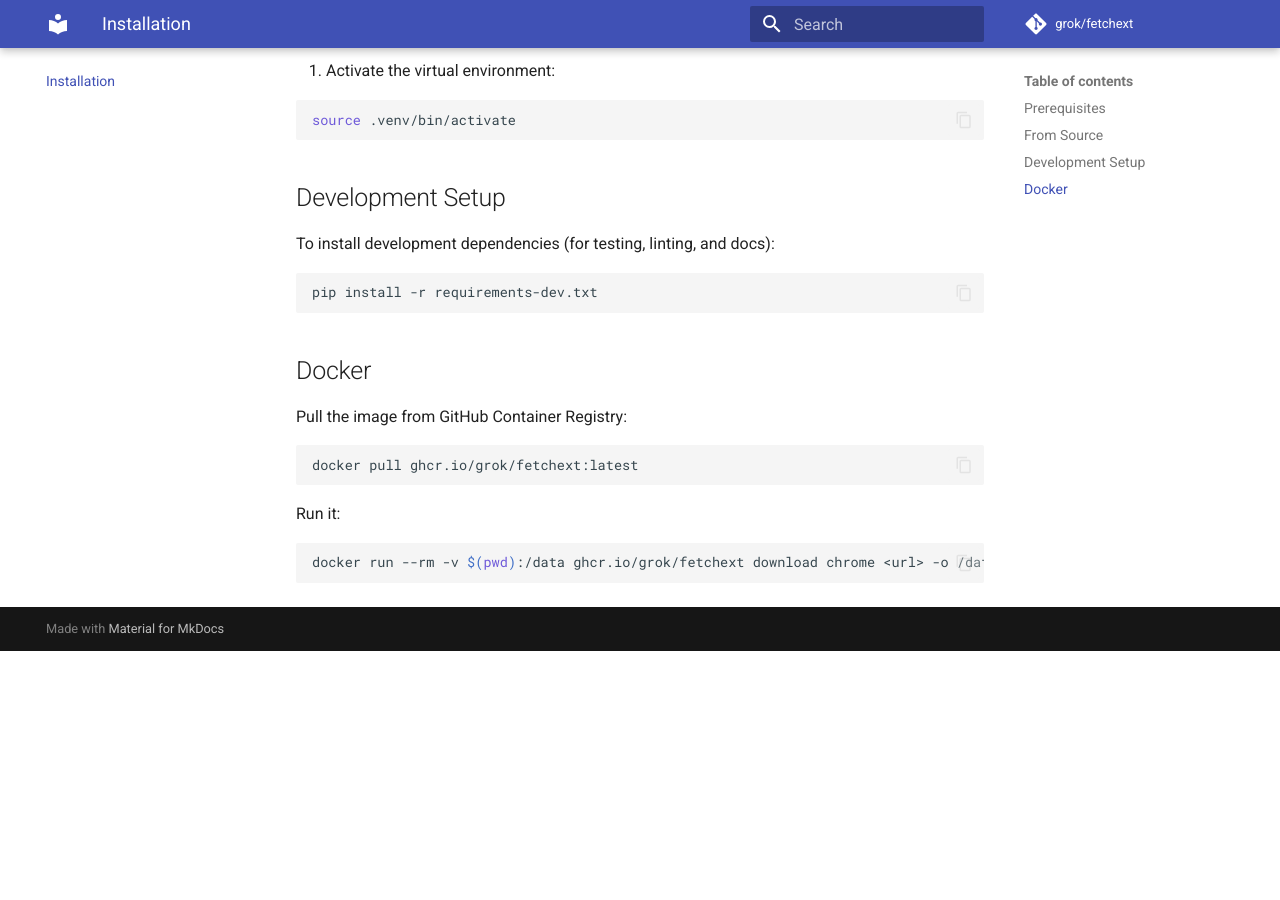
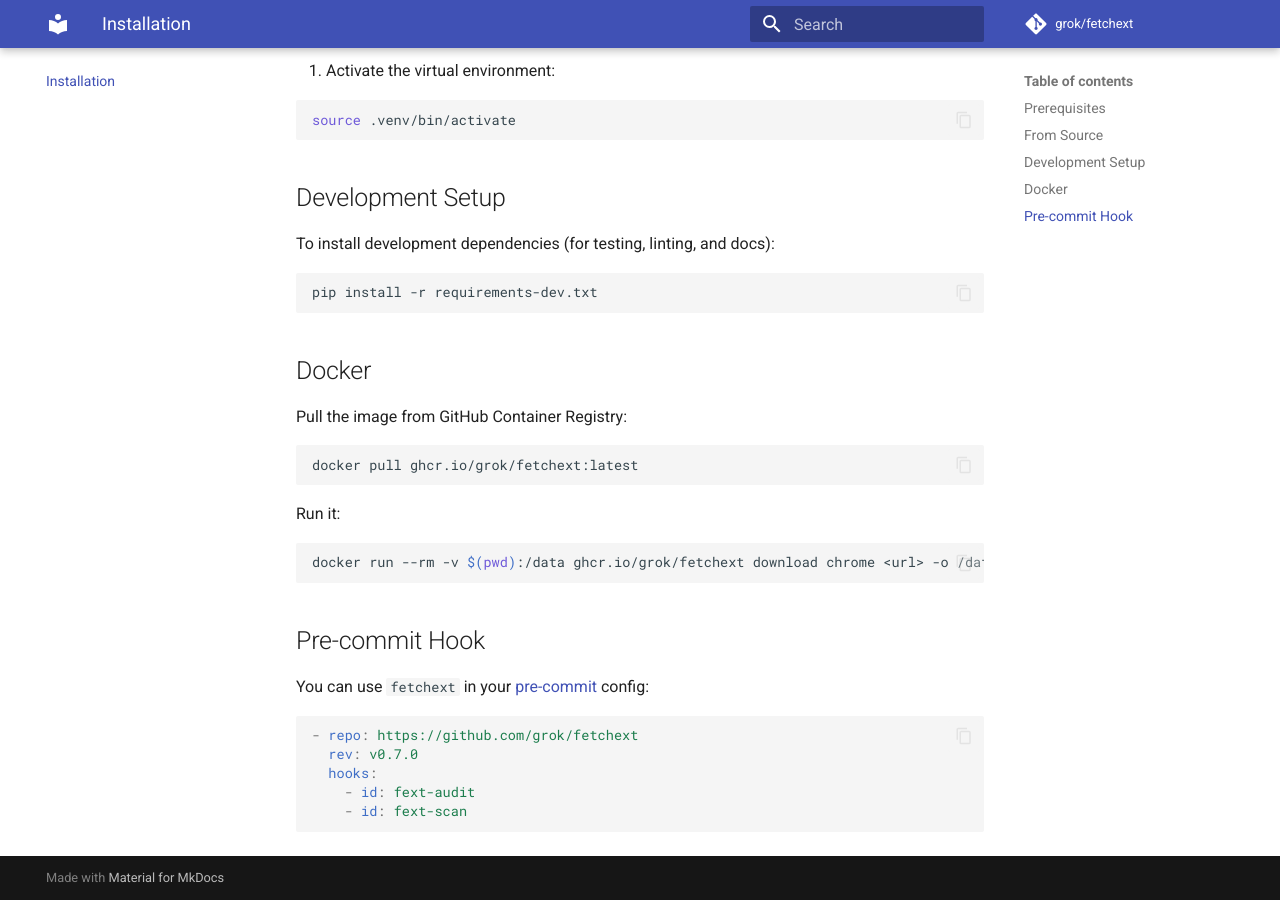
Before and after one commit to Grokzen/fetchext, an MkDocs documentation site: the page built from docs/installation.md, in a window 1280 px wide and 900 px high, scrolled down 551 px. Built offline with MkDocs 1.6.1 and Material for MkDocs 9.7.7, drawn with Linux system fonts in a browser that asks for light colours; comment, search, counter and statistics services are not loaded; before the commit the page ends 1202 px from its top, so only the background shows below that.

Commit message:
feat: add pre-commit hook
Added .pre-commit-hooks.yaml. Updated docs and changelog.

````diff
--- a/docs/installation.md
+++ b/docs/installation.md
@@ -46,3 +46,15 @@
 ```bash
 docker run --rm -v $(pwd):/data ghcr.io/grok/fetchext download chrome <url> -o /data
 ```
+
+## Pre-commit Hook
+
+You can use `fetchext` in your [pre-commit](https://pre-commit.com) config:
+
+```yaml
+- repo: https://github.com/grok/fetchext
+  rev: v0.7.0
+  hooks:
+    - id: fext-audit
+    - id: fext-scan
+```
````
Also changed, not shown: .pre-commit-hooks.yaml (added, +23 -0 lines), CHANGELOG.md (+1 -0 lines), README.md (+12 -0 lines), ROADMAP.md (+2 -2 lines), docs/changelog.md (+1 -0 lines), plans/v1.1.0_04_pre_commit_hook.md (added, +24 -0 lines).
